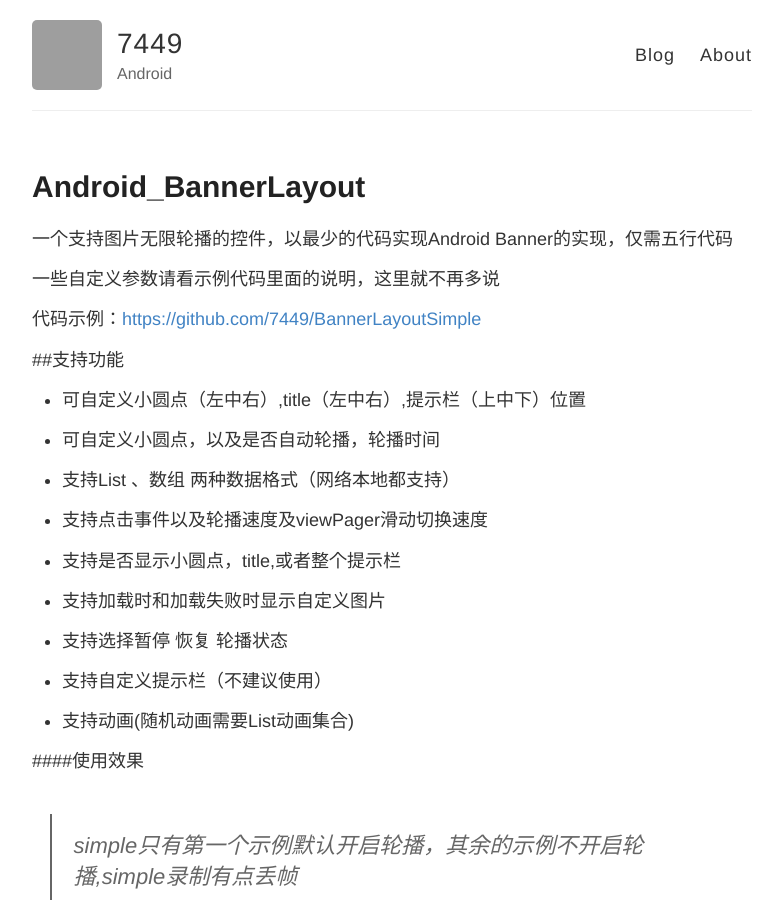
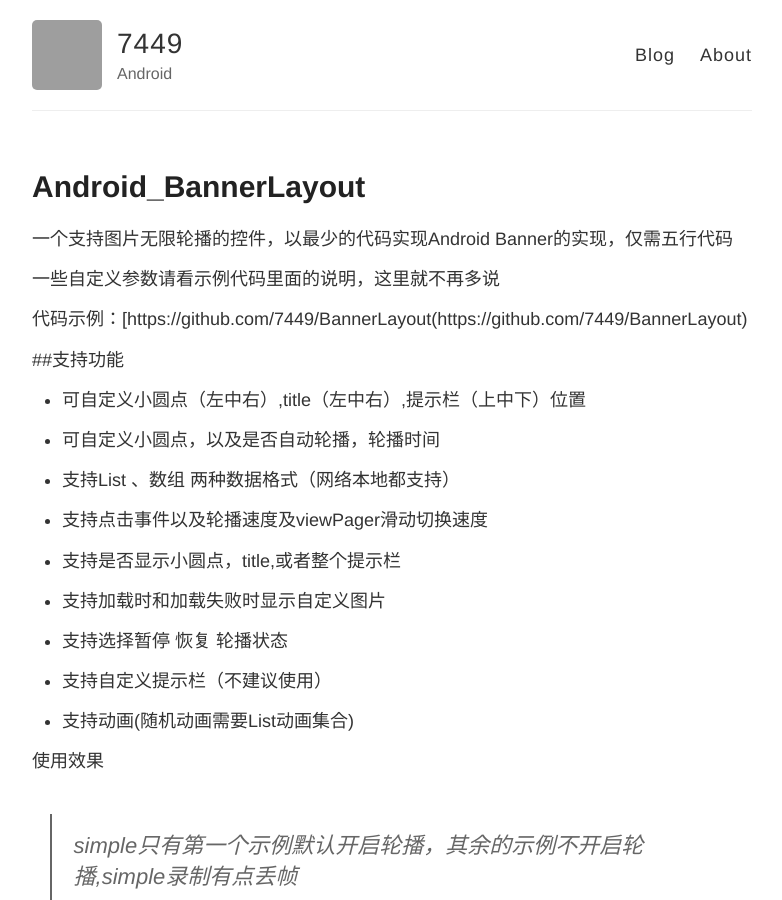
Before and after one commit to 7449/7449.github.io, a Jekyll site: the page built from _posts/2016-10-26-Android_BannerLayout.md, in a window 1280 px wide and 900 px high. Shown: the whole window, without its empty margins (248-1030 px from the left). Built offline with Jekyll 4.4.1, drawn with Linux system fonts in a browser that asks for light colours; grey boxes are pictures that could not be loaded.

Commit message:
Update 2016-10-26-Android_BannerLayout.md

```diff
--- a/_posts/2016-10-26-Android_BannerLayout.md
+++ b/_posts/2016-10-26-Android_BannerLayout.md
@@ -8,7 +8,7 @@ title: Android_BannerLayout
 
 一些自定义参数请看示例代码里面的说明，这里就不再多说
 
-代码示例：[https://github.com/7449/BannerLayoutSimple](https://github.com/7449/BannerLayoutSimple)
+代码示例：[https://github.com/7449/BannerLayout(https://github.com/7449/BannerLayout)
 
 ##支持功能
 
@@ -31,7 +31,7 @@ title: Android_BannerLayout
 
 - 支持动画(随机动画需要List动画集合)
 
-####使用效果
+使用效果
 
 >simple只有第一个示例默认开启轮播，其余的示例不开启轮播,simple录制有点丢帧
 
```
